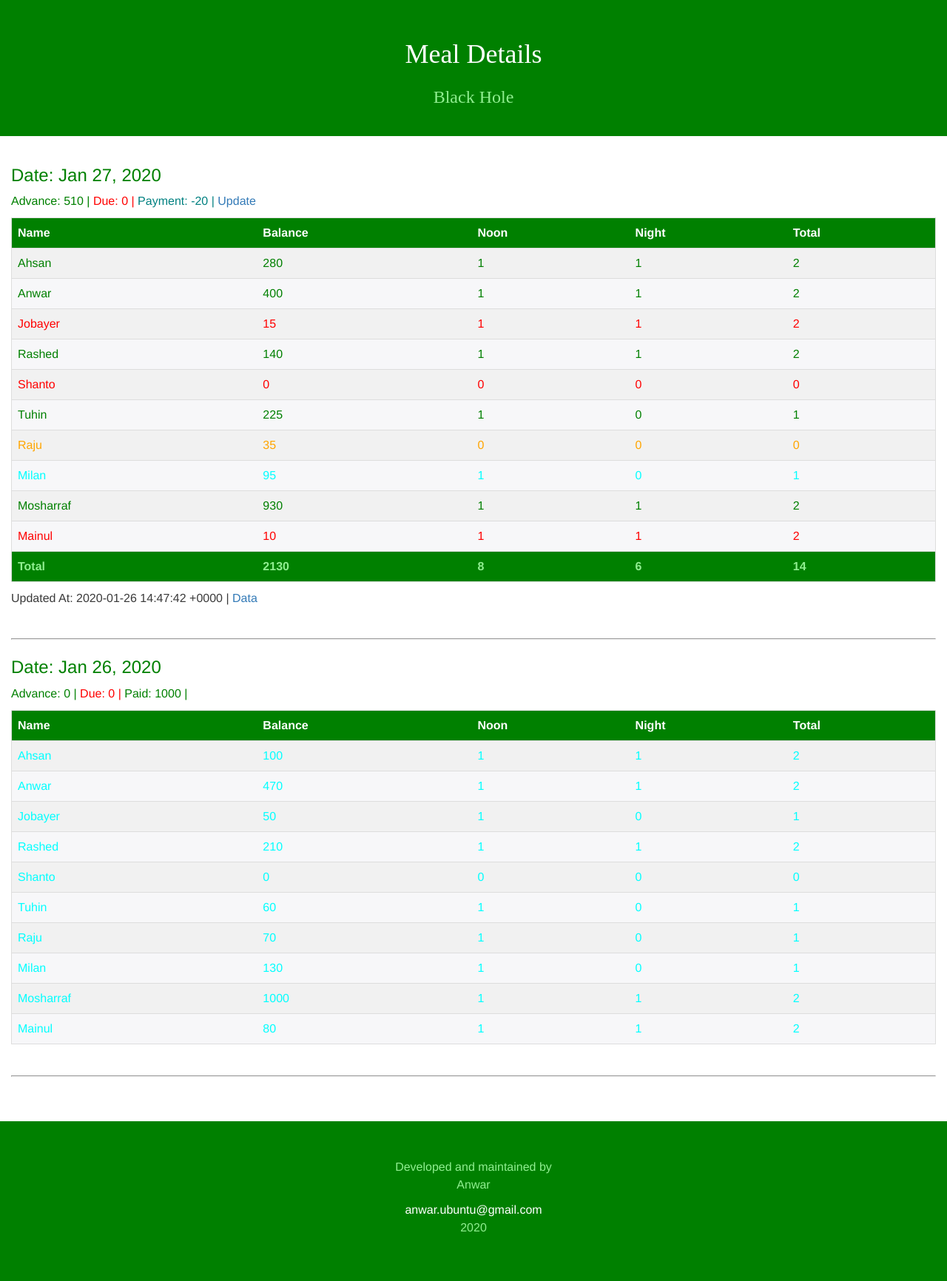
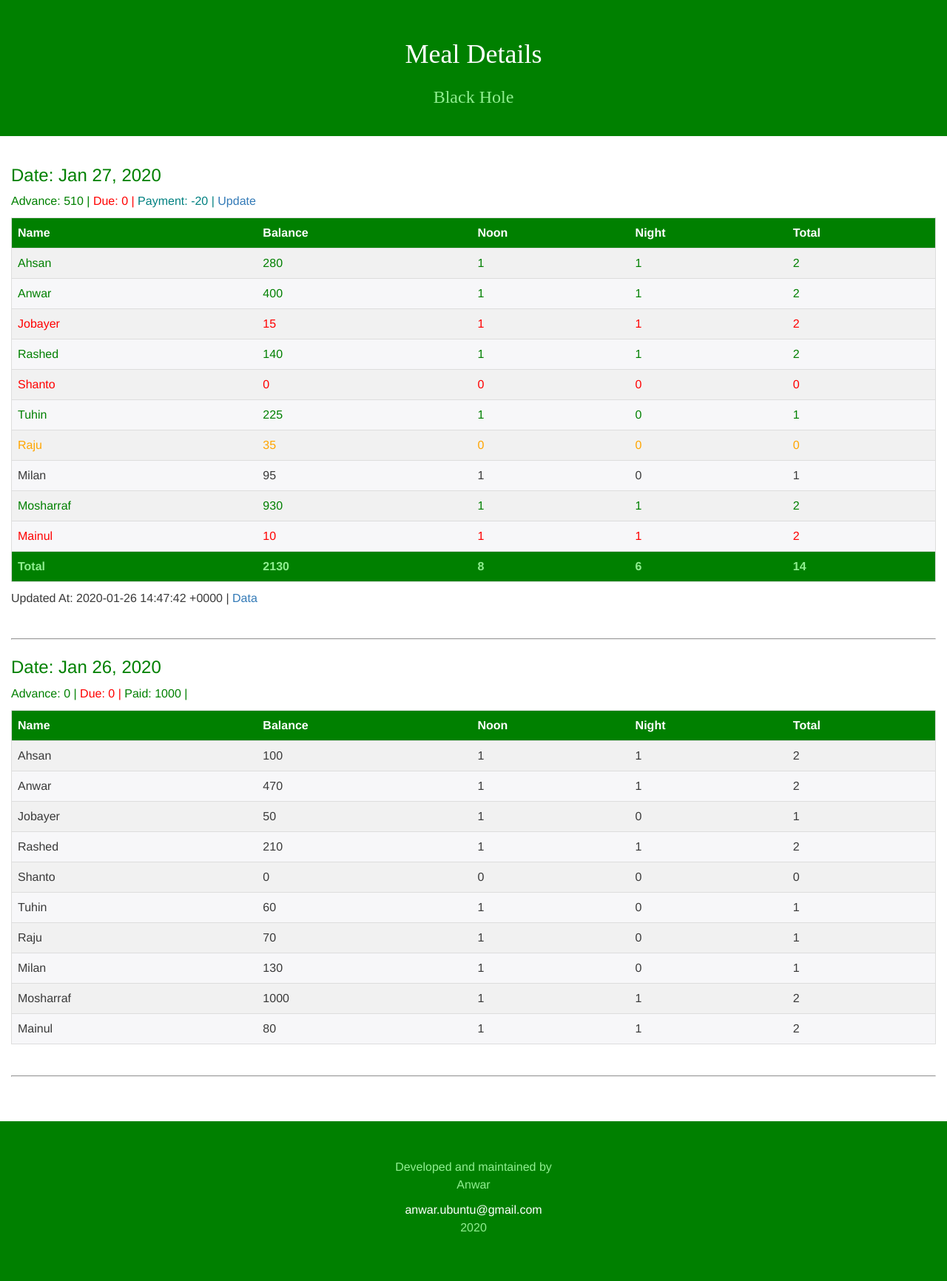
Before and after one commit to coderanwar/meals, a Jekyll site: the page built from index.html, in a window 1280 px wide. Shown: the whole page at 74% size. Built offline with Jekyll 4.4.1, drawn with Linux system fonts in a browser that asks for light colours.

Commit message:
Update index.html

```diff
--- a/index.html
+++ b/index.html
@@ -40,7 +40,7 @@ color: "lightgreen"
             {% elsif people.Balance >= 140 and meal_counter == 1 %}
                 style="color:green"
             {% else %}
-                style="color:cyan"
+                style=""
             {% endif %}>
                 <td>{{ people.Name }}</td>
                 <td>
```
